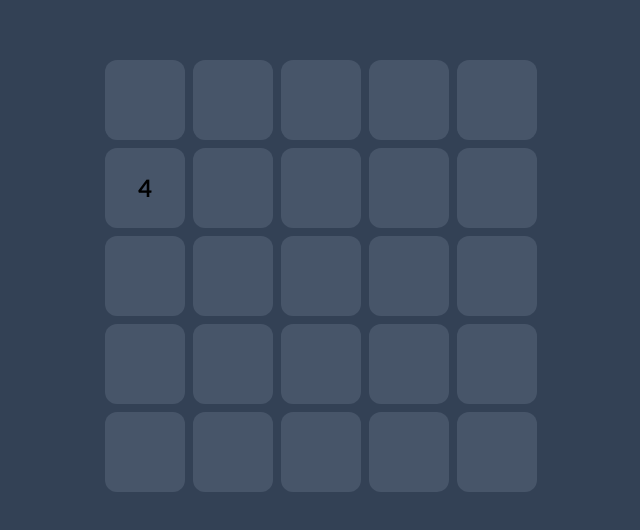
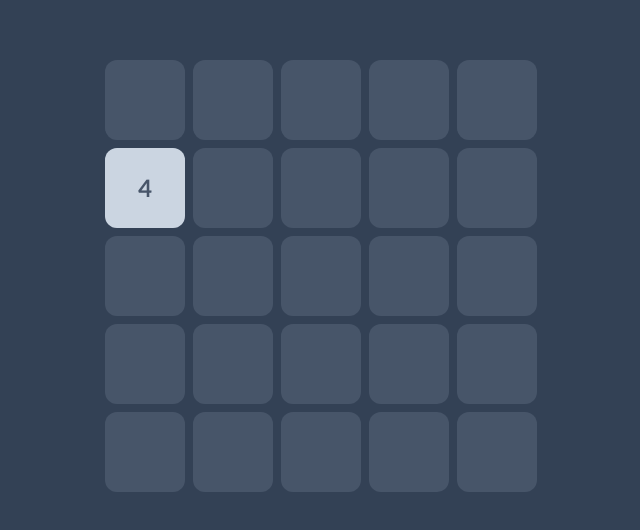
Before and after one commit to UnderMan4/2048, a React (Vite) app: page / in a window 1280 px wide. Shown: the part 124-654 px from the top of the page, without its empty margins (319-959 px from the left). Built offline with nearby package versions, Linux system fonts and the light colour scheme.

Commit message:
moving logic sort of work

```diff
--- a/src/components/Board.tsx
+++ b/src/components/Board.tsx
@@ -1,42 +1,49 @@
 import { Cell } from "@/components/Cell";
 import { Dimensions } from "@/types/game";
 import { GameBoard } from "@/utils/GameBoard";
-import { FC, useCallback, useEffect, useMemo } from "react";
+import { FC, useCallback, useEffect, useMemo, useState } from "react";
 
 export type BoardProps = {
    dimensions: Dimensions | number;
 };
 
 export const Board: FC<BoardProps> = ({ dimensions }) => {
-   const board = useMemo(() => new GameBoard(dimensions), [dimensions]);
+   const [board, setBoard] = useState(new GameBoard(dimensions));
    const { height, width } = board;
    const handleKeyPress = useCallback((e: KeyboardEvent) => {
       switch (e.key) {
          case "ArrowUp":
          case "w":
-            console.log("up");
             board.moveUp();
             board.clearMerges();
+            setBoard(board.getClone());
             break;
          case "ArrowDown":
          case "s":
-            console.log("down");
             board.moveDown();
             board.clearMerges();
+            setBoard(board.getClone());
             break;
          case "ArrowLeft":
          case "a":
-            console.log("left");
             board.moveLeft();
             board.clearMerges();
+            setBoard(board.getClone());
             break;
          case "ArrowRight":
          case "d":
-            console.log("right");
             board.moveRight();
             board.clearMerges();
+            setBoard(board.getClone());
             break;
       }
+      console.table(
+         board.fields.map((cell) => ({
+            ...cell,
+            column: cell.position.column,
+            row: cell.position.row,
+         }))
+      );
    }, []);
 
    useEffect(() => {
--- a/src/components/Cell.tsx
+++ b/src/components/Cell.tsx
@@ -1,6 +1,8 @@
 import { Position } from "@/types/game";
 import { GameBoard } from "@/utils/GameBoard";
+import { cls } from "@/utils/styles";
 import { FC, useMemo } from "react";
+import { motion } from "framer-motion";
 
 export type CellProps = {
    board: GameBoard;
@@ -8,19 +10,83 @@ export type CellProps = {
    cellAddress: Position;
 };
 
+type CellColors = {
+   bg: string;
+   text: string;
+};
+
+const cellColors: Record<number, CellColors> = {
+   2: {
+      bg: "bg-slate-200",
+      text: "text-slate-800",
+   },
+   4: {
+      bg: "bg-slate-300",
+      text: "text-slate-600",
+   },
+   8: {
+      bg: "bg-slate-400",
+      text: "text-slate-300",
+   },
+   16: {
+      bg: "bg-slate-500",
+      text: "text-slate-300",
+   },
+   32: {
+      bg: "bg-slate-600",
+      text: "text-slate-300",
+   },
+   64: {
+      bg: "bg-slate-700",
+      text: "text-slate-300",
+   },
+   128: {
+      bg: "bg-slate-800",
+      text: "text-slate-300",
+   },
+};
+
 export const Cell: FC<CellProps> = ({ board, cellAddress }) => {
    const cellData = useMemo(
       () => board.getCell(cellAddress),
       [board.fields, cellAddress]
    );
+
+   const colors = useMemo(() => {
+      if (!cellData)
+         return {
+            bg: "bg-black",
+            text: "text-slate-200",
+         };
+      return cellColors[cellData.value];
+   }, [cellData?.value]);
    return (
-      <div className="h-20 w-20 rounded-xl bg-slate-600">
+      <div className="relative isolate h-20 w-20 rounded-xl bg-slate-600">
+         {/* <span className="absolute left-1 top-1 text-xs text-slate-400 opacity-50">{`${cellAddress.column}, ${cellAddress.row}`}</span> */}
          {cellData ? (
-            <div className="flex h-full w-full items-center justify-center">
-               <span className="select-none text-2xl font-bold">
-                  {cellData.value}
-               </span>
-            </div>
+            <>
+               <motion.div
+                  className={cls(
+                     "z-20 flex h-full w-full items-center justify-center rounded-xl",
+                     colors?.bg
+                  )}
+                  layoutId={cellData.id}
+               >
+                  <span
+                     className={cls(
+                        "select-none text-2xl font-bold",
+                        colors?.text
+                     )}
+                  >
+                     {cellData.value}
+                  </span>
+               </motion.div>
+               {cellData.mergeWith ? (
+                  <motion.div className="z-10" layoutId={cellData.mergeWith.id}>
+                     <span className="absolute left-1 top-1 text-xs text-slate-400">{`${cellAddress.column}, ${cellAddress.row}`}</span>
+                  </motion.div>
+               ) : null}
+            </>
          ) : null}
       </div>
    );
--- a/src/utils/GameBoard.ts
+++ b/src/utils/GameBoard.ts
@@ -23,6 +23,10 @@ export class GameBoard {
          (field) =>
             field.position.row === row && field.position.column === column
       );
+   };
+
+   public getClone = (): GameBoard => {
+      return Object.assign(Object.create(Object.getPrototypeOf(this)), this);
    };
 
    public getCellById = (id: string): Field | undefined => {
@@ -138,68 +142,79 @@ export class GameBoard {
    };
 
    private merge = (fields: Field[][]) => {
-      for (const columnOrRow of fields) {
-         if (columnOrRow.length <= 1) continue;
+      fields.forEach((columnOrRow) => {
+         if (columnOrRow.length <= 1) return;
          let prevCell: Field | null = null;
-         for (const cell of columnOrRow) {
+         columnOrRow.forEach((cell) => {
             if (prevCell && cell.value === prevCell.value) {
                cell.mergeWith = prevCell;
                cell.value *= 2;
-               this.fields.splice(this.fields.indexOf(prevCell));
+               this.fields.splice(this.fields.indexOf(prevCell), 1);
+               prevCell = null;
+            } else {
+               prevCell = cell;
             }
-            prevCell = cell;
-         }
-      }
+         });
+      });
    };
 
-   private moveRows = (rows: Field[][]) => {
-      rows.forEach((row) => {
-         if (row.length === 0) return;
-         let min = 1;
-         row.forEach((cell) => {
+   public moveUp = (): void => {
+      this.merge(this.getColumnsBottomToTop());
+      this.getColumnsTopToBottom().forEach((column) => {
+         if (column.length === 0) return;
+         let min = 0;
+         column.forEach((cell) => {
             if (cell.position.row > min) {
                cell.position.row = min;
             }
             min++;
          });
       });
+      this.addRandomCell();
    };
 
-   private moveColumns = (columns: Field[][]) => {
-      columns.forEach((column) => {
+   public moveDown = (): void => {
+      this.merge(this.getColumnsTopToBottom());
+      this.getColumnsBottomToTop().forEach((column) => {
          if (column.length === 0) return;
-         let min = 1;
+         let max = this.height - 1;
          column.forEach((cell) => {
+            if (cell.position.row < max) {
+               cell.position.row = max;
+            }
+            max--;
+         });
+      });
+      this.addRandomCell();
+   };
+
+   public moveLeft = (): void => {
+      this.merge(this.getRowsRightToLeft());
+      this.getRowsLeftToRight().forEach((row) => {
+         if (row.length === 0) return;
+         let min = 0;
+         row.forEach((cell) => {
             if (cell.position.column > min) {
                cell.position.column = min;
             }
             min++;
          });
       });
-   };
-
-   public moveUp = (): void => {
-      this.merge(this.getColumnsBottomToTop());
-      this.moveColumns(this.getColumnsBottomToTop());
-
-      this.addRandomCell();
-   };
-
-   public moveDown = (): void => {
-      this.merge(this.getColumnsTopToBottom());
-      this.moveColumns(this.getColumnsTopToBottom());
-      this.addRandomCell();
-   };
-
-   public moveLeft = (): void => {
-      this.merge(this.getRowsRightToLeft());
-      this.moveRows(this.getRowsRightToLeft());
       this.addRandomCell();
    };
 
    public moveRight = (): void => {
       this.merge(this.getRowsLeftToRight());
-      this.moveRows(this.getRowsLeftToRight());
+      this.getRowsRightToLeft().forEach((row) => {
+         if (row.length === 0) return;
+         let max = this.width - 1;
+         row.forEach((cell) => {
+            if (cell.position.column < max) {
+               cell.position.column = max;
+            }
+            max--;
+         });
+      });
       this.addRandomCell();
    };
 }
--- /dev/null
+++ b/src/utils/styles.ts
@@ -0,0 +1,5 @@
+import classNames from "classnames";
+import { twMerge } from "tailwind-merge";
+
+export const cls = (...args: classNames.ArgumentArray) =>
+   twMerge(classNames(...args));
```
